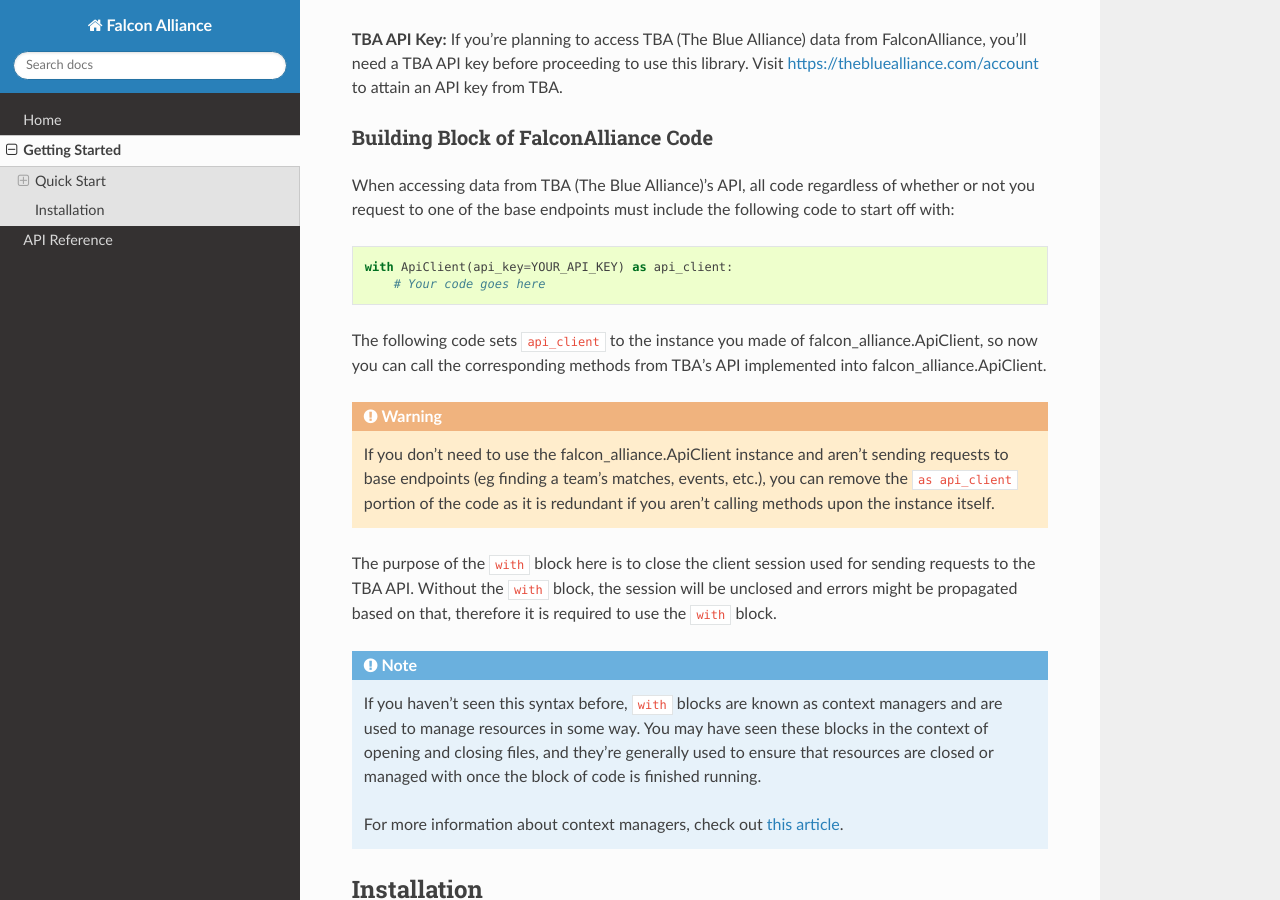
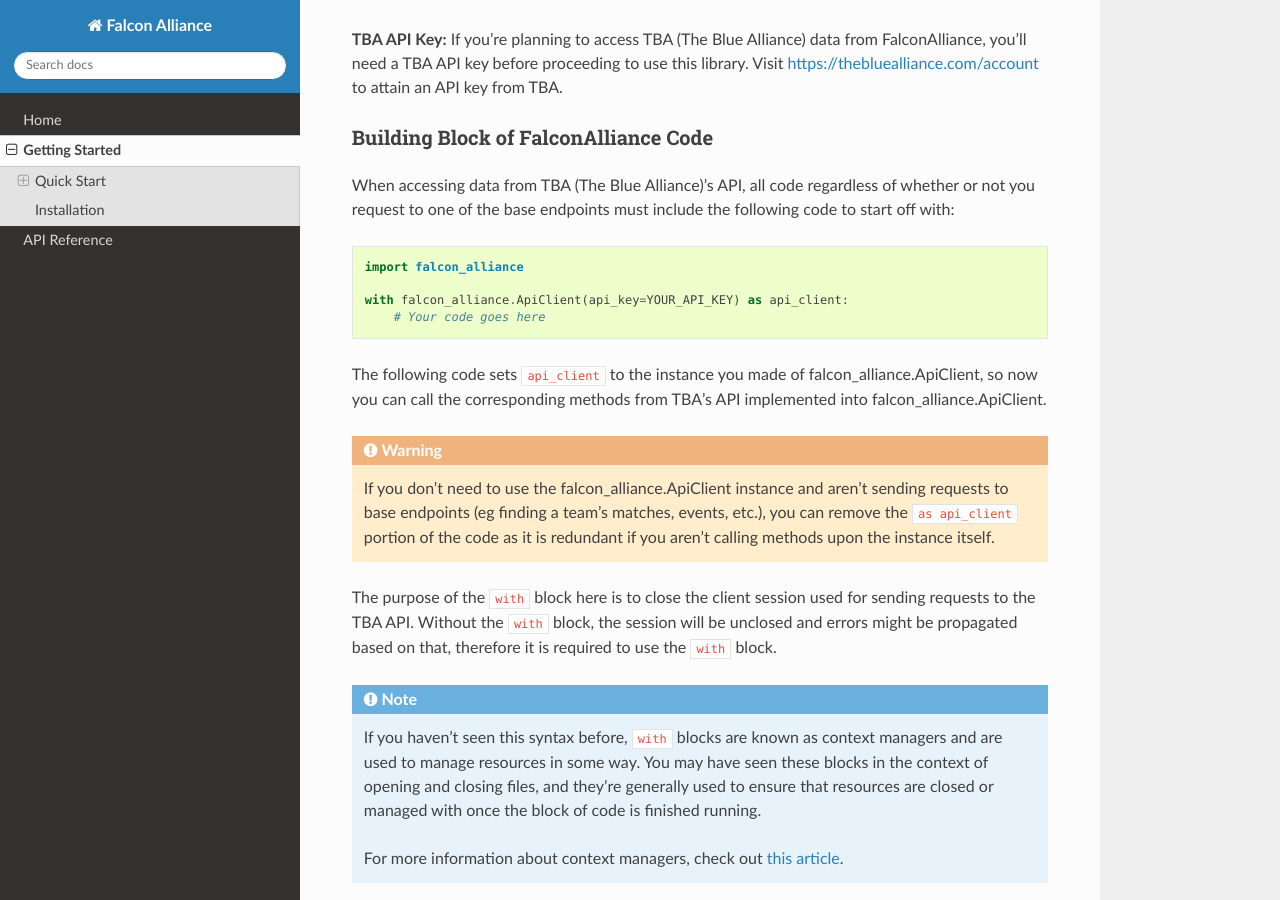
Before and after one commit to team4099/FalconAlliance, a Sphinx documentation site: the page built from docs/getting_started.rst, in a window 1280 px wide and 900 px high, scrolled down 406 px. Built offline with Sphinx 7.4.7 and the Read the Docs theme 2.0.0, drawn with Linux system fonts in a browser that asks for light colours.

Commit message:
add the importing of the package in the example code

```diff
--- a/docs/getting_started.rst
+++ b/docs/getting_started.rst
@@ -20,7 +20,9 @@
 
 .. code-block:: python
 
-   with ApiClient(api_key=YOUR_API_KEY) as api_client:
+   import falcon_alliance
+
+   with falcon_alliance.ApiClient(api_key=YOUR_API_KEY) as api_client:
        # Your code goes here
 
 
```
